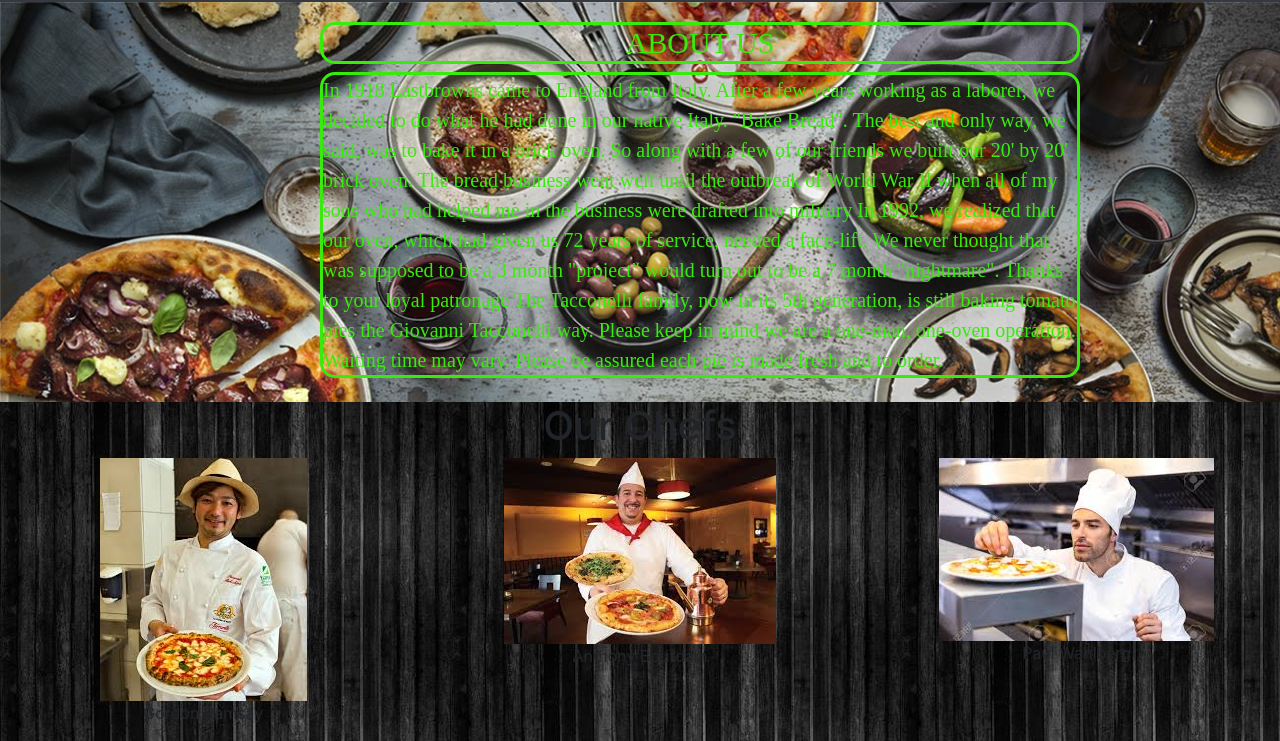
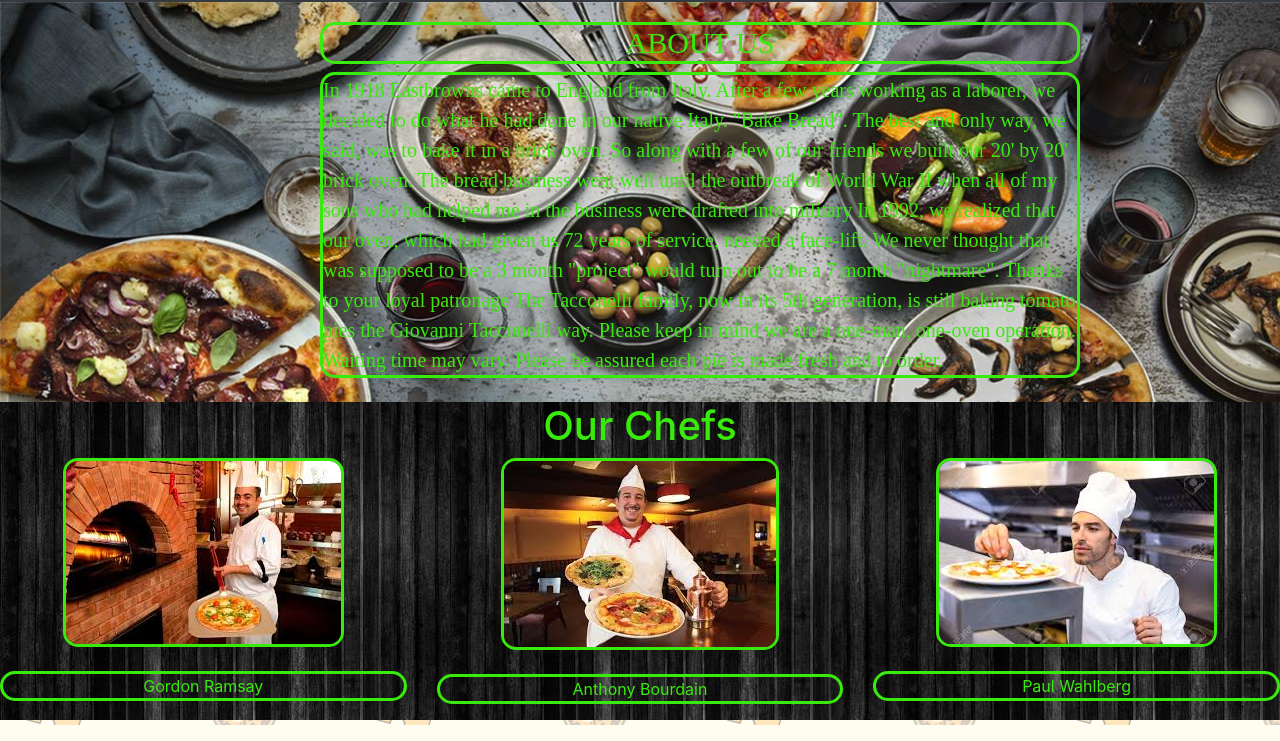
Before and after one commit to BABAYAGI/pizzaip4, a plain HTML site: page about.html in a window 1280 px wide. Shown: the part 75-816 px from the top of the page. Drawn offline with nearby package versions, Linux system fonts and the light colour scheme; files whose address does not match are found by name.

Commit message:
completed chef section

```diff
--- a/about.html
+++ b/about.html
@@ -66,7 +66,7 @@
 
             <div class="row ">
                 <div class="col-md-4">
-                    <img class="wedo" id="design" src="images/chef1.jpeg" alt="design">
+                    <img class="wedo" id="design" src="images/chef4.jpeg" alt="design">
 
                     <div id="des">
                         <h2>Gordon Ramsay</h2>
@@ -80,6 +80,8 @@
                         </P>
 
                     </div>
+                    <br>
+                    <br>
                     <p class="de">Gordon Ramsay</p>
                 </div>
                 <div class="col-md-4">
@@ -97,6 +99,9 @@
                             like alligator, abaloe and eel.</P>
 
                     </div>
+                    <br>
+                    <br>
+
                     <p class="de">Anthony Bourdain</p>
                 </div>
                 <div class="col-md-4">
@@ -114,6 +119,9 @@
                         </P>
 
                     </div>
+                    <br>
+                    <br>
+
                     <p class="de">Paul Wahlberg</p>
                 </div>
             </div>
--- a/css/styles.css
+++ b/css/styles.css
@@ -629,5 +629,18 @@ header{
 .whatwedo{
   background-image: url(../images/about\ chefbg.jpg);
   text-align: center;
+  color: rgb(57, 235, 12);
 
 }
+.whatwedo p {
+  border-style: solid;
+  border-width: 3px;
+  color: rgb(57, 235, 12);
+  border-radius: 15px;
+}
+.whatwedo img{
+  border-style: solid;
+  border-width: 3px;
+  color: rgb(57, 235, 12);
+  border-radius: 15px;
+}
```
Also changed, not shown: images/chef4.jpeg (added).
